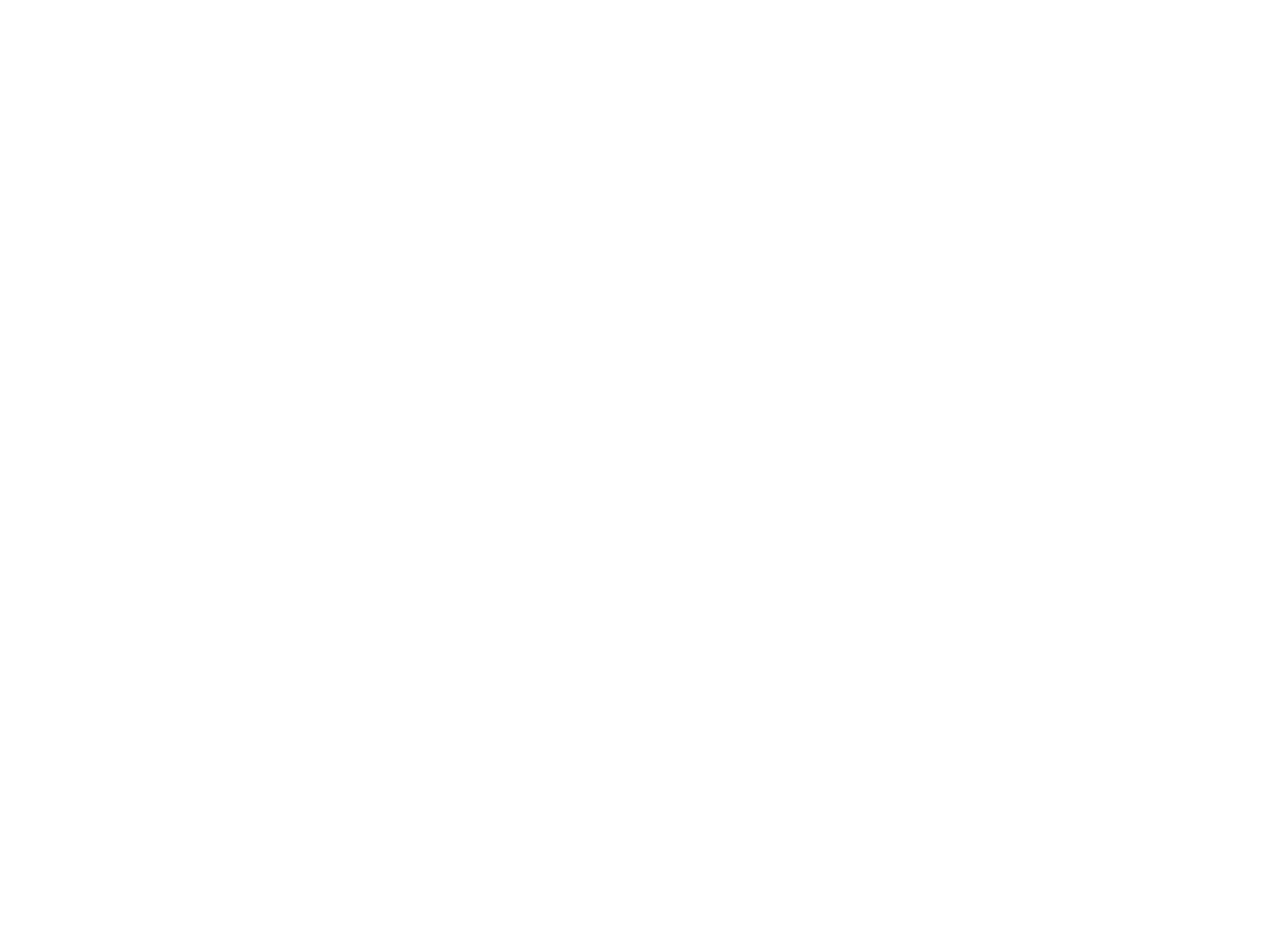
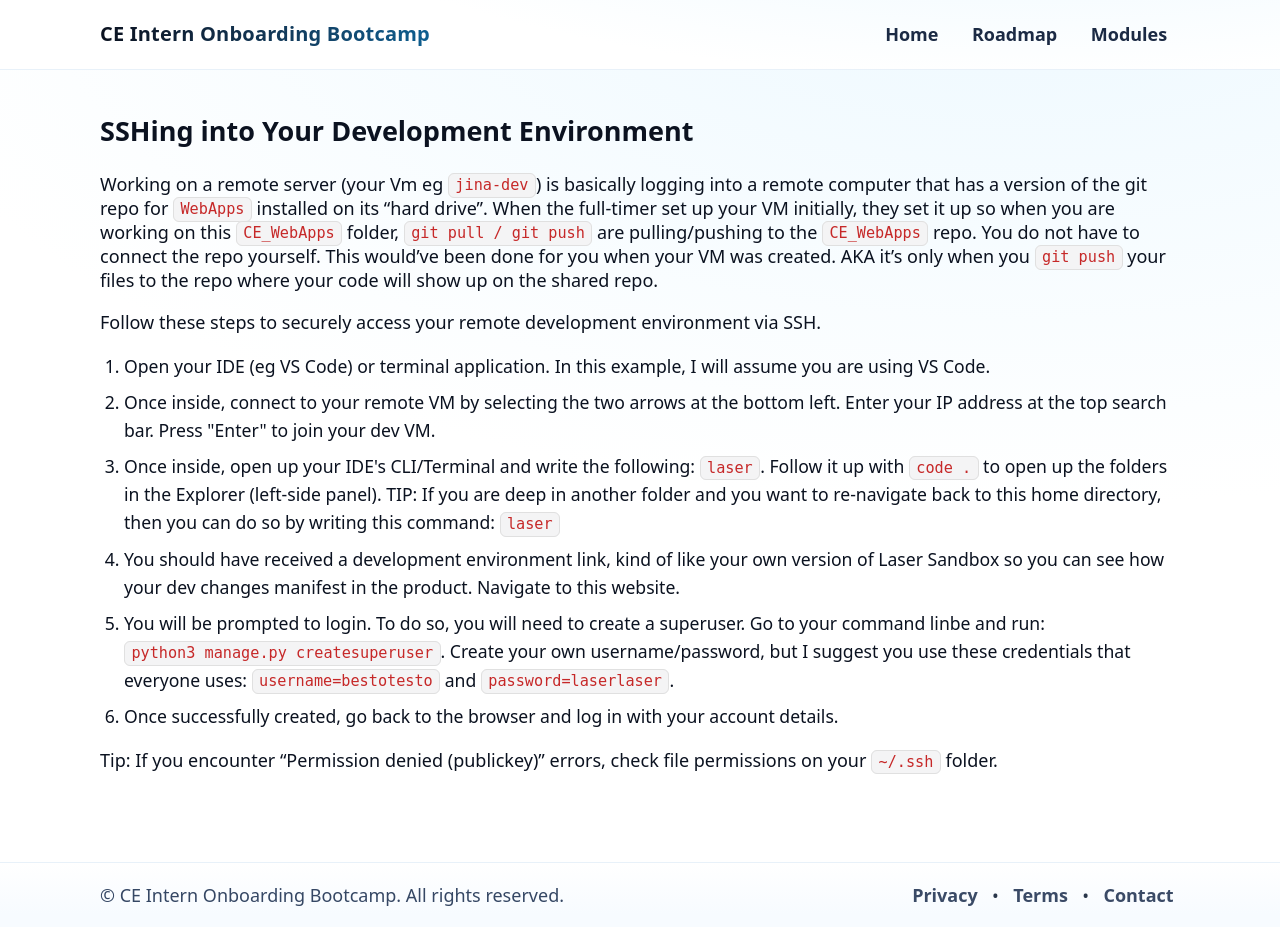
Before and after one commit to jinayeom/intern-onboarding, a Django app: page /modules/ssh-dev-env/ in a window 1280 px wide. Before the commit the page is empty. Before the commit the page ends 800 px from the top, so only its background shows below. Run offline with Django 5.2, Linux system fonts and the light colour scheme.

Commit message:
Added ssh-dev-env page instructions

```diff
--- a/core/static/core/css/site.css
+++ b/core/static/core/css/site.v2.css
@@ -30,6 +30,7 @@
   background: radial-gradient(1200px 600px at 80% -10%, color-mix(in srgb, var(--brand) 8%, #fff 92%), #fff);
   -webkit-font-smoothing: antialiased;
   text-rendering: optimizeLegibility;
+  font-size: 18px;
 }
 
 /* Utility container (used by layouts) */
@@ -231,3 +232,31 @@
 @media (prefers-reduced-motion: reduce){
   .btn-primary, .btn-secondary, .btn-card, .module-card { transition: none; }
 }
+
+/* ===== Inline Code Styling ===== */
+.inline-code {
+  font-family: 'Roboto Mono', monospace;
+  font-size: 0.95rem;
+  background-color: #f4f4f5;        /* light grey background */
+  color: #c62828;                   /* red text for contrast */
+  padding: 0.15rem 0.4rem;
+  border-radius: 6px;
+  border: 1px solid #e0e0e0;
+  white-space: nowrap;
+}
+
+/* ===== Numbered List (module detail pages) ===== */
+ol.numbered-list {
+  /* keep the browser's numbers */
+  list-style: decimal;
+  list-style-position: outside;
+  margin: 1rem 0;
+  padding-left: 1.5rem; /* room for markers */
+  color: var(--ink);
+  font-size: 1.1rem;
+  line-height: 1.6;
+}
+
+ol.numbered-list li {
+  margin-bottom: 0.5rem;
+}
--- a/core/templates/base.html
+++ b/core/templates/base.html
@@ -5,11 +5,11 @@
   <meta charset="utf-8" />
   <meta name="viewport" content="width=device-width, initial-scale=1" />
   <title>{% block title %}CE Intern Onboarding Bootcamp{% endblock %}</title>
-  <!-- <link rel="stylesheet" href="{% static 'core/css/site.css' %}"> -->
+  <link rel="stylesheet" href="{% static 'core/css/site.v2.css' %}">
 
   <!-- Use the following line to replace the above line to force browser
    to fetch a fresh copy of the CSS file -->
-  <link rel="stylesheet" href="{% static 'core/css/site.css' %}?v={{ now|date:'U' }}">
+  <!-- <link rel="stylesheet" href="{% static 'core/css/site.css' %}?v={{ now|date:'U' }}"> -->
 </head>
 
 <body>
--- a/core/templates/core/modules/pages/ssh-dev-env.html
+++ b/core/templates/core/modules/pages/ssh-dev-env.html
@@ -0,0 +1,53 @@
+{% extends "base.html" %}
+{% block title%}SSHing into Your Development Environment{% endblock %}
+
+{% block content %}
+<section class="module-detail">
+    <h2 class="module-title">SSHing into Your Development Environment</h2>
+    <p class="body">
+        Working on a remote server (your Vm eg <code class="inline-code">jina-dev</code>) is basically logging into a
+        remote computer that has a version of the git repo for <code class="inline-code">WebApps</code> installed on its
+        “hard drive”. When the full-timer set up your VM initially, they set it up so when you are working on this
+        <code class="inline-code">CE_WebApps</code> folder, <code class="inline-code">git pull / git push</code> are
+        pulling/pushing to the <code class="inline-code">CE_WebApps</code> repo. You do not have to connect the repo yourself.
+        This would’ve been done for you when your VM was created. AKA it’s only when you <code class="inline-code">git push</code>
+        your files to the repo where your code will show up on the shared repo.
+    </p>
+    <p class="body">
+        Follow these steps to securely access your remote development environment via SSH.
+    </p>
+
+    <ol class="numbered-list">
+        <li class="numbered-list li">
+            Open your IDE (eg VS Code) or terminal application. In this example, I will
+            assume you are using VS Code.
+        </li>
+        <li class="numbered-list li">
+            Once inside, connect to your remote VM by selecting the two arrows at the bottom left.
+            Enter your IP address at the top search bar. Press "Enter" to join your dev VM.
+        </li>
+        <li class="numbered-list li">
+            Once inside, open up your IDE's CLI/Terminal and write the following: <code class="inline-code">laser</code>.
+            Follow it up with <code class="inline-code">code .</code> to open up the folders in the Explorer (left-side panel).
+            TIP: If you are deep in another folder and you want to re-navigate back to this home directory,
+            then you can do so by writing this command: <code class="inline-code">laser</code>
+        </li>
+        <li class="numbered-list li">
+            You should have received a development environment link, kind of like your own version of Laser
+            Sandbox so you can see how your dev changes manifest in the product. Navigate to this website.
+        </li>
+        <li class="numbered-list li">
+            You will be prompted to login. To do so, you will need to create a superuser. Go to your command
+            linbe and run: <code class="inline-code"> python3 manage.py createsuperuser</code>. Create your own username/password,
+            but I suggest you use these credentials that everyone uses: <code class="inline-code">username=bestotesto</code> and
+            <code class="inline-code">password=laserlaser</code>.
+        </li>
+        <li class="numbered-list li">
+            Once successfully created, go back to the browser and log in with your account details.
+        </li>
+    </ol>
+    <p class="note">
+        Tip: If you encounter “Permission denied (publickey)” errors, check file permissions on your <code class="inline-code">~/.ssh</code> folder.
+    </p>
+</section>
+{% endblock %}
--- a/core/views.py
+++ b/core/views.py
@@ -1,6 +1,8 @@
 from django.http import HttpResponse, Http404
 from django.shortcuts import render
+from django.urls import reverse
 from roadmap.models import Roadmap
+from django.template.loader import get_template, TemplateDoesNotExist
 
 TOPICS = [
         {"title": "Setting up your Development Environment", "slug":"ssh-dev-env"},
@@ -25,6 +27,26 @@
 def module_detail(request, slug):
     topics = TOPICS
     module = next((t for t in topics if t.get("slug") == slug), None)
+
     if not module:
         raise Http404("Module not found")
-    return render(request, "core/modules/detail.html", {"module": module})
+
+    # Try to find a matching template file for the module slug
+    template_name = f"core/modules/pages/{slug}.html"
+    fallback_template = "core/modules/detail.html"
+
+    # Absolute path check ensures template file actually exists
+    try:
+        get_template(template_name)
+        chosen_template = template_name
+    except TemplateDoesNotExist:
+        chosen_template = fallback_template
+
+    module_url = reverse("module-detail", kwargs={"slug": slug})
+
+    context = {
+        "module": module,
+        "module_url": module_url,
+    }
+
+    return render(request, chosen_template, context)
```
